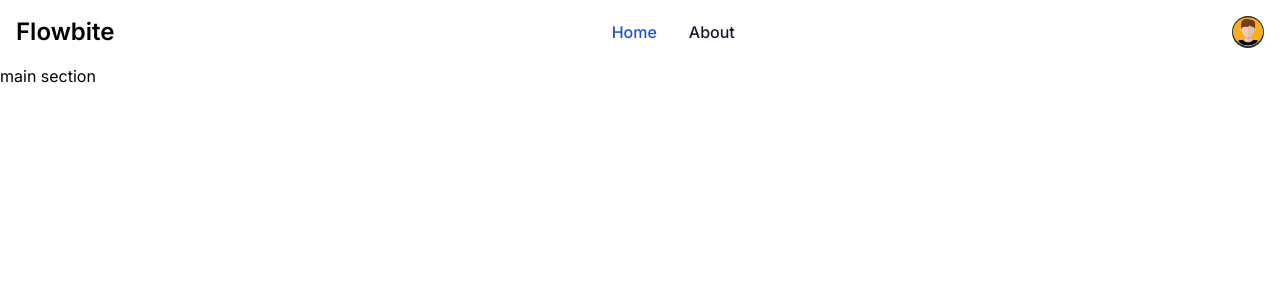
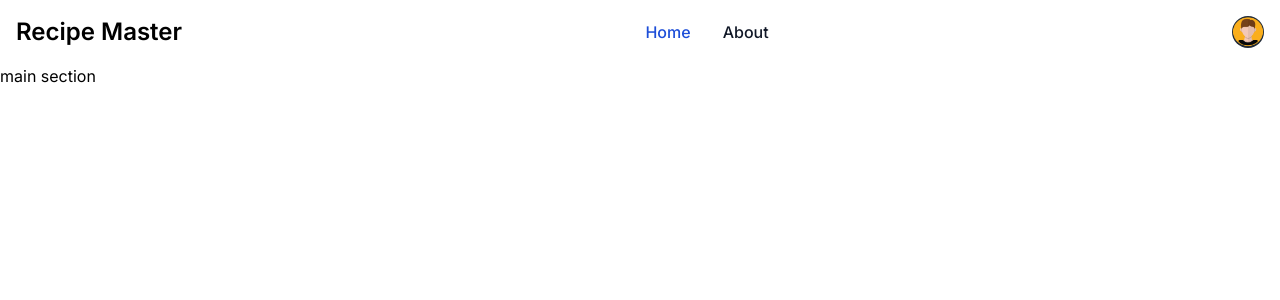
Before and after one commit to borislavDci/Recipe-Master, a Next.js app: page / in a window 1280 px wide. Shown: the top 300 px of the page. Built offline with nearby package versions, Linux system fonts and the light colour scheme.

Commit message:
bug fixed

```diff
--- a/components/navbar/Navbar.tsx
+++ b/components/navbar/Navbar.tsx
@@ -1,7 +1,11 @@
 "use client";
 import { useState } from "react";
+import Link from "next/link";
 import Image from "next/image";
-import profile from "@/public/profile.png";
+import { HiMenu, HiX } from "react-icons/hi"; // Import icons for menu
+
+import profile from "@/public/navbar/profile.png";
+import logo from "@/public/navbar/logo.png";
 import ProfileDropdown from "./ProfileDropdown";
 
 const Navbar = () => {
@@ -21,14 +25,14 @@ const Navbar = () => {
   return (
     <nav className="relative border-gray-200 bg-white dark:bg-gray-900">
       <div className="mx-auto flex max-w-screen-xl flex-wrap items-center justify-between p-4">
-        <a
-          href="https://flowbite.com/"
+        <Link
+          href="/"
           className="flex items-center space-x-3 rtl:space-x-reverse"
         >
           <span className="self-center whitespace-nowrap text-2xl font-semibold dark:text-white">
-            Flowbite
+            Recipe Master
           </span>
-        </a>
+        </Link>
         <div className="relative flex items-center space-x-3 md:order-2 md:space-x-0 rtl:space-x-reverse">
           <button
             type="button"
@@ -54,26 +58,18 @@ const Navbar = () => {
             aria-expanded={isMenuOpen ? "true" : "false"}
             onClick={toggleMenu}
           >
-            <span className="sr-only">Open main menu</span>
-            <svg
-              className="h-5 w-5"
-              aria-hidden="true"
-              xmlns="http://www.w3.org/2000/svg"
-              fill="none"
-              viewBox="0 0 17 14"
-            >
-              <path
-                stroke="currentColor"
-                strokeLinecap="round"
-                strokeLinejoin="round"
-                strokeWidth="2"
-                d="M1 1h15M1 7h15M1 13h15"
-              />
-            </svg>
+            <span className="sr-only">Toggle menu</span>
+            {isMenuOpen ? (
+              <HiX className="h-5 w-5" />
+            ) : (
+              <HiMenu className="h-5 w-5" />
+            )}
           </button>
         </div>
         <div
-          className={`w-full items-center justify-between md:order-1 md:flex md:w-auto ${isMenuOpen ? "" : "hidden"}`}
+          className={`w-full items-center justify-between md:order-1 md:flex md:w-auto ${
+            isMenuOpen ? "" : "hidden"
+          }`}
           id="navbar-user"
         >
           <ul className="mt-4 flex flex-col rounded-lg border border-gray-100 bg-gray-50 p-4 font-medium md:mt-0 md:flex-row md:space-x-8 md:border-0 md:bg-white md:p-0 rtl:space-x-reverse dark:border-gray-700 dark:bg-gray-800 md:dark:bg-gray-900">
```
Also changed, not shown: public/navbar/logo.png (added), public/navbar/profile.png (renamed from public/profile.png).
